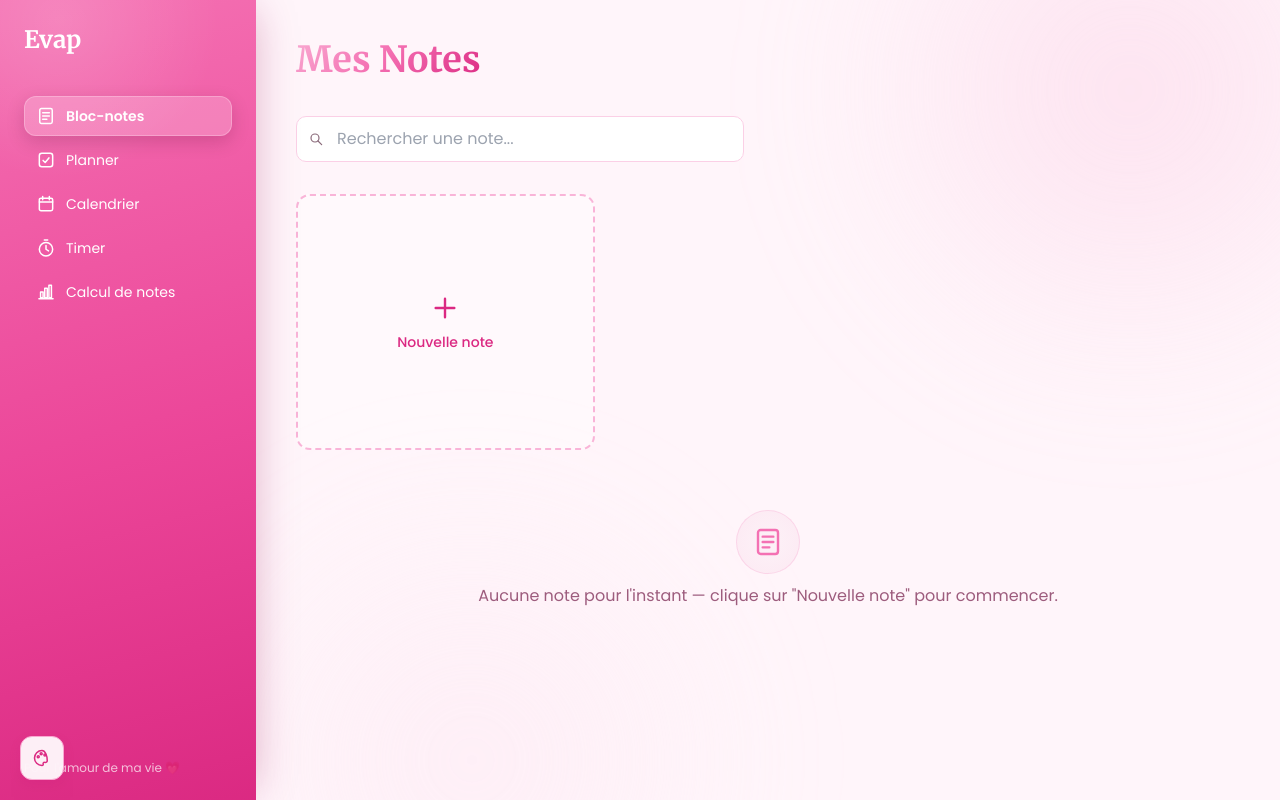
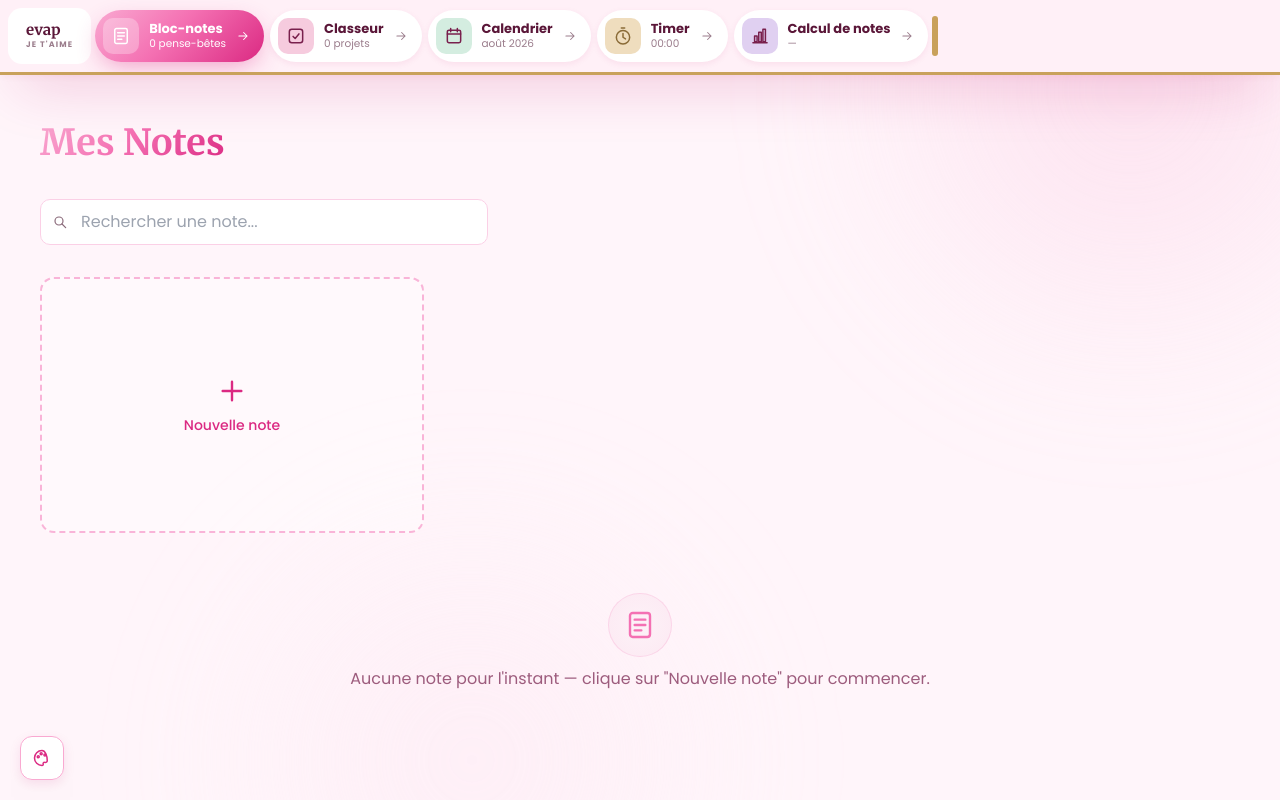
Before and after one commit to anyszed/evap, a Django app: page /notes/ in a window 1280 px wide. Run offline with Django 5.2, Linux system fonts and the light colour scheme; data that the repository does not hold is empty; some libraries are stand-ins or nearby versions.

Commit message:
Remplace la sidebar par une binder bar

```diff
--- a/config/settings.py
+++ b/config/settings.py
@@ -69,6 +69,7 @@ TEMPLATES = [
                 'django.template.context_processors.request',
                 'django.contrib.auth.context_processors.auth',
                 'django.contrib.messages.context_processors.messages',
+                'dashboard.context_processors.binder_bar',
             ],
         },
     },
--- /dev/null
+++ b/dashboard/context_processors.py
@@ -0,0 +1,39 @@
+from datetime import date
+
+from notes.models import Note
+from planner.models import Project
+from grades.models import GradeTable
+
+
+def binder_bar(request):
+    """
+    Données légères pour la barre "classeur" (nav globale, templates/base.html)
+    qui remplace l'ancienne sidebar. Un contexte processor plutôt que de
+    dupliquer ces requêtes dans chaque vue (notes/planner/calendar/timer/
+    grades) : la barre est dans {% block chrome %}, donc partagée par
+    toutes les pages sauf le tableau de bord (qui garde sa propre nav via
+    les 5 objets du bureau, cf. Passe 4).
+    """
+    notes_count = Note.objects.filter(is_deleted=False).count()
+    active_projects_count = Project.objects.filter(done=False).count()
+
+    grades_average = None
+    table = GradeTable.objects.prefetch_related('subjects__grades').first()
+    if table:
+        total, total_coeff = 0.0, 0.0
+        for subject in table.subjects.all():
+            grades = list(subject.grades.all())
+            s_total = sum(g.value * g.coefficient for g in grades)
+            s_coeff = sum(g.coefficient for g in grades)
+            subject_avg = (s_total / s_coeff) if s_coeff else 0
+            total += subject_avg * subject.coefficient
+            total_coeff += subject.coefficient
+        if total_coeff:
+            grades_average = round(total / total_coeff, 1)
+
+    return {
+        "binder_notes_count": notes_count,
+        "binder_active_projects_count": active_projects_count,
+        "binder_today": date.today(),
+        "binder_grades_average": grades_average,
+    }
--- a/static/css/evap.css
+++ b/static/css/evap.css
@@ -327,68 +327,133 @@ section > .fade-in:nth-child(4) { animation-delay: .17s; }
 }
 
 /* --------------------------------------------------------------------------
-   Sidebar / navigation
+   Binder bar — remplace l'ancienne sidebar. Barre horizontale sticky en
+   haut de page, adaptée du composant BinderBar (maquette classeur-planner)
+   fourni par l'utilisateur : chip "classeur" à gauche + une carte cliquable
+   par outil (icône teintée, libellé, détail réel, chevron). Chaque page
+   individuelle (notes/planner/calendar/timer/grades) reste responsable de
+   son propre header ; seule la navigation globale change. Absente du
+   tableau de bord, qui garde les 5 objets du bureau comme nav (Passe 4).
    -------------------------------------------------------------------------- */
-.evap-sidebar {
-  position: relative;
-  background: linear-gradient(165deg, var(--c-f472b6) 0%, var(--c-ec4899) 55%, var(--c-db2777) 100%);
-  box-shadow: 8px 0 40px -12px hsl(var(--brand-h) 74% 35% / .35);
-  overflow: hidden;
+.binder-bar {
+  position: sticky;
+  top: 0;
+  z-index: 40;
+  display: flex;
+  align-items: stretch;
+  gap: 2px;
+  overflow-x: auto;
+  padding: 8px 8px 8px 0;
+  margin: 0 0 8px;
+  background: var(--c-fff1f7);
+  border-bottom: 3px solid var(--classeur-ring);
+  box-shadow: var(--shadow-ambient);
+}
+.binder-bar::-webkit-scrollbar { display: none; }
+
+.binder-label {
+  display: flex;
+  flex-direction: column;
+  justify-content: center;
+  gap: 2px;
+  flex-shrink: 0;
+  padding: 10px 18px;
+  margin-left: 8px;
+  border-radius: 14px;
+  background: #ffffff;
+}
+.binder-label span {
+  font-family: 'Merriweather', serif;
+  font-weight: 700;
+  font-size: 15px;
+  color: var(--c-5c1638);
+  line-height: 1;
+}
+.binder-label small {
+  text-transform: uppercase;
+  letter-spacing: .14em;
+  font-size: 8px;
+  font-weight: 700;
+  color: var(--c-9b7e89);
 }
 
-.evap-sidebar::before {
-  content: "";
-  position: absolute;
-  top: -140px;
-  left: -100px;
-  width: 320px;
-  height: 320px;
-  border-radius: 50%;
-  background: radial-gradient(circle, rgba(255,255,255,.16) 0%, transparent 70%);
-  pointer-events: none;
-}
-
-.evap-sidebar > * {
-  position: relative;
-  z-index: 1;
-}
-
-.menu-item {
+.binder-card {
   position: relative;
   display: flex;
   align-items: center;
   gap: 10px;
-  transition: background-color .18s ease, color .18s ease, transform .18s cubic-bezier(.22,1,.36,1);
+  flex-shrink: 0;
+  padding: 8px 14px 8px 8px;
+  margin: 2px;
+  border-radius: 999px;
+  background: #ffffff;
+  box-shadow: 0 2px 6px hsl(var(--brand-h) 78% 42% / .08);
+  transition: transform .18s cubic-bezier(.22,1,.36,1), box-shadow .18s ease, background-color .18s ease;
+  white-space: nowrap;
+}
+.binder-card:hover { transform: translateY(-2px); box-shadow: var(--shadow-ambient); }
+
+.binder-card.is-active {
+  background: var(--grad-primary);
+  box-shadow: var(--shadow-glow);
+}
+.binder-card.is-active strong,
+.binder-card.is-active small,
+.binder-card.is-active svg:last-child { color: #fff !important; }
+.binder-card.is-active .binder-card-shape { background: rgba(255, 255, 255, .28); color: #fff; }
+
+.binder-card-shape {
+  width: 36px;
+  height: 36px;
+  flex-shrink: 0;
+  display: flex;
+  align-items: center;
+  justify-content: center;
+  border-radius: 10px;
+  color: var(--c-7a2048);
+}
+/* Chaque outil garde une teinte distincte des autres (comme les puces de
+   matière/onglets projet) mais exprimée en décalage fixe depuis --brand-h,
+   donc l'ensemble tourne avec la couleur choisie sans jamais se confondre :
+   jaune (notes), brand pur (classeur, l'outil central), sauge/complémentaire
+   (calendrier), lavande (bulletin). Le timer reste laiton fixe - c'est la
+   matière du boîtier de l'horloge sur /timer/, pas une couleur de marque. */
+.tool-notes .binder-card-shape { background: hsl(calc(var(--brand-h) + 80) 70% 88%); }
+.tool-planner .binder-card-shape { background: hsl(calc(var(--brand-h) + 3) 71% 88%); }
+.tool-calendar .binder-card-shape { background: hsl(calc(var(--brand-h) - 180) 40% 88%); }
+.tool-timer .binder-card-shape { background: hsl(38 60% 84%); color: #8A6B37; }
+.tool-grades .binder-card-shape { background: hsl(calc(var(--brand-h) - 60) 55% 88%); }
+
+.binder-card-copy {
+  display: flex;
+  flex-direction: column;
+  gap: 1px;
+  line-height: 1.15;
+}
+.binder-card-copy strong {
+  font-size: 13px;
+  font-weight: 700;
+  color: var(--c-5c1638);
+}
+.binder-card-copy small {
+  font-size: 10.5px;
+  color: var(--c-9b7e89);
 }
 
-.menu-item.is-active {
-  background: rgba(255, 255, 255, .2);
-  font-weight: 600;
-  box-shadow: 0 6px 18px hsl(var(--brand-h) 81% 16% / .18), inset 0 0 0 1px rgba(255,255,255,.25);
+.binder-card > svg:last-child { color: var(--c-9b7e89); flex-shrink: 0; }
+
+.binder-end-cap {
+  flex-shrink: 0;
+  width: 6px;
+  margin: 8px 4px 8px 0;
+  border-radius: 3px;
+  background: var(--classeur-ring);
 }
 
-.menu-item:hover { background: rgba(255, 255, 255, .14); transform: translateX(2px); }
-
-/* Un seul indicateur qui glisse d'un item à l'autre (piloté par le JS de
-   base.html) plutôt qu'un fond par item — cf. pattern "macos-sidebar".
-   Tant que le JS n'a pas tourné, .is-active garde son fond statique
-   ci-dessus comme fallback : has-js ne l'ajoute qu'une fois le highlight prêt. */
-#sidebarHighlight {
-  position: absolute;
-  left: 0;
-  right: 0;
-  border-radius: 12px;
-  background: rgba(255, 255, 255, .2);
-  box-shadow: 0 6px 18px hsl(var(--brand-h) 81% 16% / .18), inset 0 0 0 1px rgba(255, 255, 255, .25);
-  opacity: 0;
-  transition: top .2s cubic-bezier(.22,1,.36,1), height .2s cubic-bezier(.22,1,.36,1), opacity .15s ease;
-  pointer-events: none;
-  z-index: 0;
+@media (max-width: 700px) {
+  .binder-card-copy small { display: none; }
+  .binder-card { padding: 8px 10px 8px 8px; }
 }
-
-nav.has-js .menu-item.is-active { background: transparent; box-shadow: none; }
-nav.has-js .menu-item:hover { background: transparent; transform: none; }
-.menu-item > * { position: relative; z-index: 1; }
 
 /* --------------------------------------------------------------------------
    Carte de création (bordure pointillée, "+" — notes, planner...)
--- a/templates/base.html
+++ b/templates/base.html
@@ -46,65 +46,69 @@ tailwind.config = {
 {% block extrahead %}{% endblock %}
 </head>
 
-<body class="font-sans bg-softbg min-h-screen text-ink md:flex">
+<body class="font-sans bg-softbg min-h-screen text-ink">
 
 <div class="evap-bg" aria-hidden="true"></div>
 
 {% block chrome %}
-<!-- MOBILE TOPBAR -->
-<header class="md:hidden flex items-center justify-between bg-darkrose text-white px-4 py-3 sticky top-0 z-40">
-  <a href="/" class="text-xl font-bold font-serif">Evap</a>
-  <button id="sidebarToggle" class="icon-btn text-white" aria-label="Ouvrir le menu" aria-expanded="false" aria-controls="sidebar">
-    {% include "partials/icon.html" with name="menu" cls="w-6 h-6" %}
-  </button>
-</header>
+<!-- BINDER BAR -->
+<nav class="binder-bar" aria-label="Mes outils">
+  <a href="/" class="binder-label">
+    <span>evap</span>
+    <small>je t'aime</small>
+  </a>
 
-<!-- SIDEBAR OVERLAY (mobile) -->
-<div id="sidebarOverlay" class="hidden fixed inset-0 bg-black/40 z-40 md:hidden"></div>
+  <a href="/notes/" class="binder-card tool-notes {% if request.path == '/notes/' %}is-active{% endif %}">
+    <span class="binder-card-shape">{% include "partials/icon.html" with name="notes" cls="w-5 h-5" %}</span>
+    <span class="binder-card-copy">
+      <strong>Bloc-notes</strong>
+      <small>{{ binder_notes_count }} pense-bête{{ binder_notes_count|pluralize }}</small>
+    </span>
+    {% include "partials/icon.html" with name="arrow-right" cls="w-3.5 h-3.5" %}
+  </a>
 
-<!-- SIDEBAR -->
-<aside id="sidebar"
-  class="evap-sidebar text-white flex flex-col p-6 w-72 md:w-64 min-h-screen fixed md:sticky top-0 left-0 z-50 -translate-x-full md:translate-x-0 transition-transform duration-200 ease-out">
+  <a href="/planner/" class="binder-card tool-planner {% if request.path == '/planner/' %}is-active{% endif %}">
+    <span class="binder-card-shape">{% include "partials/icon.html" with name="planner" cls="w-5 h-5" %}</span>
+    <span class="binder-card-copy">
+      <strong>Classeur</strong>
+      <small>{{ binder_active_projects_count }} projet{{ binder_active_projects_count|pluralize }}</small>
+    </span>
+    {% include "partials/icon.html" with name="arrow-right" cls="w-3.5 h-3.5" %}
+  </a>
 
-  <div class="flex items-center justify-between mb-10">
-    <a href="/" class="text-2xl font-bold font-serif">Evap</a>
-    <button id="sidebarClose" class="icon-btn text-white md:hidden" aria-label="Fermer le menu">
-      {% include "partials/icon.html" with name="x" cls="w-5 h-5" %}
-    </button>
-  </div>
+  <a href="/calendar/" class="binder-card tool-calendar {% if request.path == '/calendar/' %}is-active{% endif %}">
+    <span class="binder-card-shape">{% include "partials/icon.html" with name="calendar" cls="w-5 h-5" %}</span>
+    <span class="binder-card-copy">
+      <strong>Calendrier</strong>
+      <small>{{ binder_today|date:"F Y" }}</small>
+    </span>
+    {% include "partials/icon.html" with name="arrow-right" cls="w-3.5 h-3.5" %}
+  </a>
 
-  <nav class="relative flex flex-col gap-1 text-sm">
-    <div id="sidebarHighlight" aria-hidden="true"></div>
-    <a href="/notes/" class="menu-item px-3 py-2.5 rounded-xl {% if request.path == '/notes/' %}is-active{% endif %}">
-      {% include "partials/icon.html" with name="notes" cls="w-5 h-5 shrink-0" %}
-      <span>Bloc-notes</span>
-    </a>
-    <a href="/planner/" class="menu-item px-3 py-2.5 rounded-xl {% if request.path == '/planner/' %}is-active{% endif %}">
-      {% include "partials/icon.html" with name="planner" cls="w-5 h-5 shrink-0" %}
-      <span>Planner</span>
-    </a>
-    <a href="/calendar/" class="menu-item px-3 py-2.5 rounded-xl {% if request.path == '/calendar/' %}is-active{% endif %}">
-      {% include "partials/icon.html" with name="calendar" cls="w-5 h-5 shrink-0" %}
-      <span>Calendrier</span>
-    </a>
-    <a href="/timer/" class="menu-item px-3 py-2.5 rounded-xl {% if request.path == '/timer/' %}is-active{% endif %}">
-      {% include "partials/icon.html" with name="timer" cls="w-5 h-5 shrink-0" %}
-      <span>Timer</span>
-    </a>
-    <a href="/grades/" class="menu-item px-3 py-2.5 rounded-xl {% if request.path == '/grades/' %}is-active{% endif %}">
-      {% include "partials/icon.html" with name="grades" cls="w-5 h-5 shrink-0" %}
-      <span>Calcul de notes</span>
-    </a>
-  </nav>
+  <a href="/timer/" class="binder-card tool-timer {% if request.path == '/timer/' %}is-active{% endif %}">
+    <span class="binder-card-shape">{% include "partials/icon.html" with name="timer" cls="w-5 h-5" %}</span>
+    <span class="binder-card-copy">
+      <strong>Timer</strong>
+      <small id="binderTimerDetail">--:--</small>
+    </span>
+    {% include "partials/icon.html" with name="arrow-right" cls="w-3.5 h-3.5" %}
+  </a>
 
-  <div class="mt-auto pt-6 text-xs text-white/70">
-    Pour l'amour de ma vie 💗
-  </div>
-</aside>
+  <a href="/grades/" class="binder-card tool-grades {% if request.path == '/grades/' %}is-active{% endif %}">
+    <span class="binder-card-shape">{% include "partials/icon.html" with name="grades" cls="w-5 h-5" %}</span>
+    <span class="binder-card-copy">
+      <strong>Calcul de notes</strong>
+      <small>{% if binder_grades_average is not None %}{{ binder_grades_average|floatformat:1 }} / 20{% else %}—{% endif %}</small>
+    </span>
+    {% include "partials/icon.html" with name="arrow-right" cls="w-3.5 h-3.5" %}
+  </a>
+
+  <div class="binder-end-cap" aria-hidden="true"></div>
+</nav>
 {% endblock %}
 
 <!-- MAIN -->
-<main class="flex-1 min-w-0 p-6 md:p-10 space-y-8">
+<main class="p-4 md:p-10 space-y-8">
 {% block content %}{% endblock %}
 </main>
 
@@ -122,53 +126,27 @@ tailwind.config = {
   </div>
 </div>
 
+{% comment %}
+evap-timer.js doit être chargé avant ce bloc : le script juste en dessous
+s'abonne à EvapTimer dès son exécution (pas d'attente de "load").
+{% endcomment %}
+<script src="/static/js/evap-timer.js"></script>
+
 <script>
-/* MOBILE DRAWER */
+/* BINDER BAR - le détail du timer vient de l'état global EvapTimer (pas de
+   modèle en base, cf. static/js/evap-timer.js) : on s'abonne comme le fait
+   déjà le mini-widget flottant, format compact mm:ss pour tenir dans la
+   carte (EvapTimer.format() renvoie hh:mm:ss, trop long ici). */
 (function(){
-  const sidebar = document.getElementById('sidebar');
-  const overlay = document.getElementById('sidebarOverlay');
-  const openBtn = document.getElementById('sidebarToggle');
-  const closeBtn = document.getElementById('sidebarClose');
+  const el = document.getElementById('binderTimerDetail');
+  if (!el || typeof EvapTimer === 'undefined') return;
 
-  function openDrawer(){
-    sidebar.classList.remove('-translate-x-full');
-    overlay.classList.remove('hidden');
-    openBtn?.setAttribute('aria-expanded', 'true');
-  }
-  function closeDrawer(){
-    sidebar.classList.add('-translate-x-full');
-    overlay.classList.add('hidden');
-    openBtn?.setAttribute('aria-expanded', 'false');
-  }
-
-  openBtn?.addEventListener('click', openDrawer);
-  closeBtn?.addEventListener('click', closeDrawer);
-  overlay?.addEventListener('click', closeDrawer);
-})();
-
-/* SIDEBAR - un seul highlight qui glisse d'un item à l'autre plutôt qu'un
-   fond par item (survole, ou attends : il revient sur la page active). */
-(function(){
-  const nav = document.querySelector('#sidebar nav');
-  const highlight = document.getElementById('sidebarHighlight');
-  if (!nav || !highlight) return;
-
-  const items = Array.from(nav.querySelectorAll('.menu-item'));
-  const activeItem = items.find(i => i.classList.contains('is-active')) || null;
-
-  function moveTo(el){
-    if (!el){ highlight.style.opacity = '0'; return; }
-    highlight.style.top = el.offsetTop + 'px';
-    highlight.style.height = el.offsetHeight + 'px';
-    highlight.style.opacity = '1';
-  }
-
-  nav.classList.add('has-js');
-  moveTo(activeItem);
-
-  items.forEach(item => item.addEventListener('mouseenter', () => moveTo(item)));
-  nav.addEventListener('mouseleave', () => moveTo(activeItem));
-  window.addEventListener('resize', () => moveTo(activeItem));
+  EvapTimer.subscribe((ms) => {
+    const total = Math.max(0, Math.floor(ms / 1000));
+    const m = String(Math.floor(total / 60)).padStart(2, '0');
+    const s = String(total % 60).padStart(2, '0');
+    el.innerText = `${m}:${s}`;
+  });
 })();
 
 /* THEME PICKER - une seule teinte (--brand-h) pilote toute la palette rose
@@ -240,11 +218,6 @@ tailwind.config = {
 })();
 </script>
 
-{% comment %}
-evap-timer.js loads before any page script so EvapTimer is ready and
-pages (e.g. /timer/) can read its persisted state synchronously.
-{% endcomment %}
-<script src="/static/js/evap-timer.js"></script>
 {% block extrascripts %}{% endblock %}
 
 </body>
```
Also changed, not shown: CLAUDE.md (+20 -0 lines).
